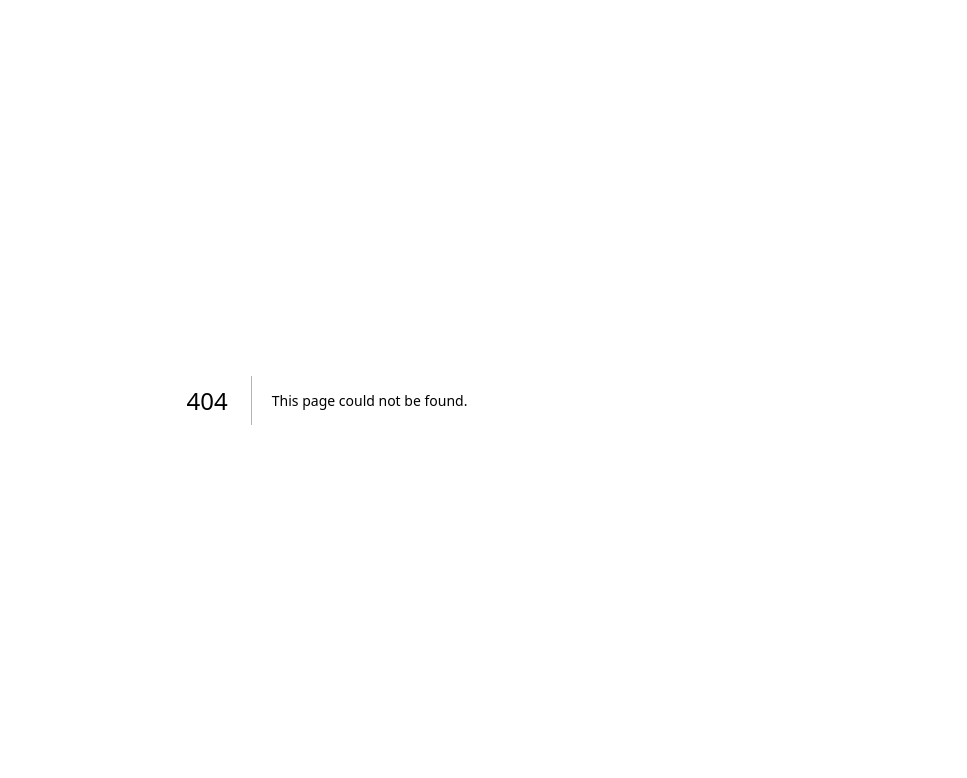
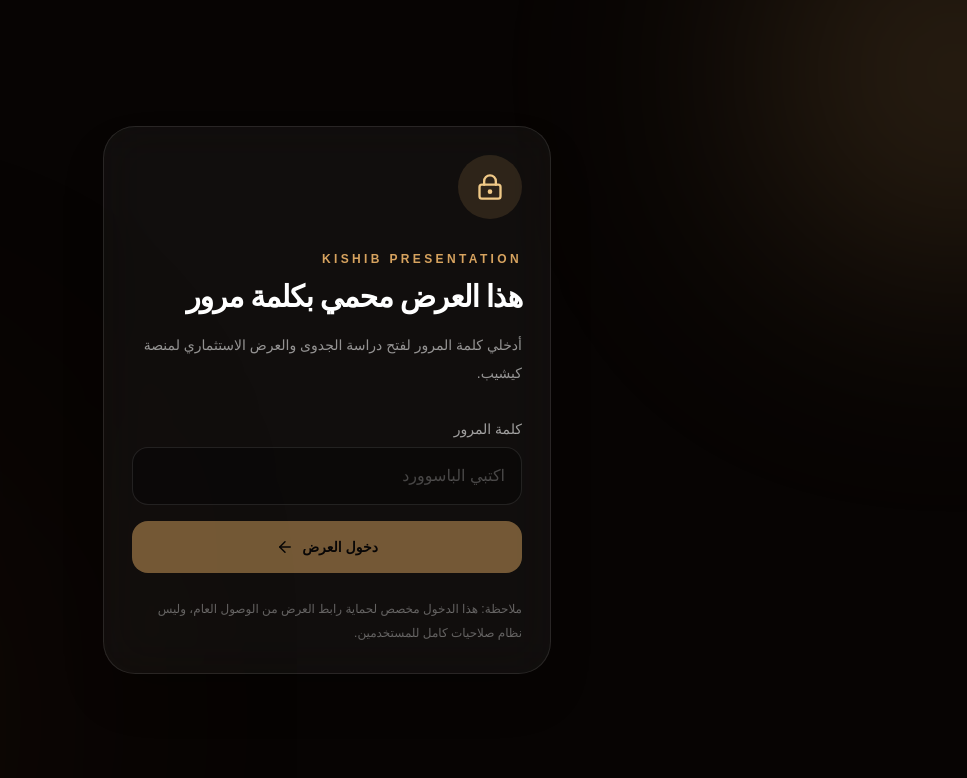
Before and after one commit to abaadaliraq/pre-casestudy, a Next.js app: page /login in a window 1280 px wide. Before the commit this address had no page. Shown: the top 778 px of the page, without its empty margins (313-1280 px from the left). Built offline with nearby package versions, Linux system fonts and the light colour scheme.

Commit message:
Add password protection to KISHIB presentation

```diff
--- /dev/null
+++ b/src/app/api/presentation-login/route.ts
@@ -0,0 +1,41 @@
+import { NextResponse } from "next/server";
+
+export async function POST(request: Request) {
+  try {
+    const body = await request.json();
+    const password = String(body.password || "");
+
+    const correctPassword = process.env.PRESENTATION_PASSWORD;
+
+    if (!correctPassword) {
+      return NextResponse.json(
+        { ok: false, message: "Password is not configured." },
+        { status: 500 }
+      );
+    }
+
+    if (password !== correctPassword) {
+      return NextResponse.json(
+        { ok: false, message: "Wrong password." },
+        { status: 401 }
+      );
+    }
+
+    const response = NextResponse.json({ ok: true });
+
+    response.cookies.set("kishib_presentation_access", "granted", {
+      httpOnly: true,
+      secure: process.env.NODE_ENV === "production",
+      sameSite: "lax",
+      path: "/",
+      maxAge: 60 * 60 * 8,
+    });
+
+    return response;
+  } catch {
+    return NextResponse.json(
+      { ok: false, message: "Invalid request." },
+      { status: 400 }
+    );
+  }
+}
--- /dev/null
+++ b/src/app/login/page.tsx
@@ -0,0 +1,111 @@
+"use client";
+
+import { FormEvent, useState } from "react";
+import { LockKeyhole, ArrowLeft } from "lucide-react";
+import { useRouter, useSearchParams } from "next/navigation";
+
+export default function LoginPage() {
+  const router = useRouter();
+  const searchParams = useSearchParams();
+
+  const from = searchParams.get("from") || "/";
+
+  const [password, setPassword] = useState("");
+  const [error, setError] = useState("");
+  const [loading, setLoading] = useState(false);
+
+  async function handleSubmit(event: FormEvent<HTMLFormElement>) {
+    event.preventDefault();
+
+    setError("");
+    setLoading(true);
+
+    try {
+      const response = await fetch("/api/presentation-login", {
+        method: "POST",
+        headers: {
+          "Content-Type": "application/json",
+        },
+        body: JSON.stringify({ password }),
+      });
+
+      if (!response.ok) {
+        setError("الباسوورد غير صحيح");
+        setLoading(false);
+        return;
+      }
+
+      router.replace(from);
+      router.refresh();
+    } catch {
+      setError("صار خطأ بالاتصال. جربي مرة ثانية.");
+      setLoading(false);
+    }
+  }
+
+  return (
+    <main
+      dir="rtl"
+      className="min-h-screen overflow-hidden bg-[#070403] px-5 py-10 text-white"
+    >
+      <div className="pointer-events-none fixed right-[-180px] top-[-120px] h-96 w-96 rounded-full bg-[#d7a35f]/20 blur-[130px]" />
+      <div className="pointer-events-none fixed left-[-220px] bottom-[-160px] h-[30rem] w-[30rem] rounded-full bg-[#3a1c0b]/40 blur-[150px]" />
+
+      <section className="relative mx-auto flex min-h-[calc(100vh-5rem)] max-w-5xl items-center justify-center">
+        <div className="w-full max-w-md rounded-[2rem] border border-white/10 bg-white/[0.045] p-7 shadow-2xl backdrop-blur-xl">
+          <div className="mb-8 flex h-16 w-16 items-center justify-center rounded-full bg-[#d7a35f]/15 text-[#f0c987]">
+            <LockKeyhole size={28} />
+          </div>
+
+          <p className="mb-3 text-xs font-semibold uppercase tracking-[0.28em] text-[#d7a35f]">
+            KISHIB PRESENTATION
+          </p>
+
+          <h1 className="text-3xl font-semibold tracking-[-0.04em] text-white">
+            هذا العرض محمي بكلمة مرور
+          </h1>
+
+          <p className="mt-4 text-sm leading-7 text-white/55">
+            أدخلي كلمة المرور لفتح دراسة الجدوى والعرض الاستثماري لمنصة كيشيب.
+          </p>
+
+          <form onSubmit={handleSubmit} className="mt-8 space-y-4">
+            <div>
+              <label className="mb-2 block text-sm font-medium text-white/60">
+                كلمة المرور
+              </label>
+
+              <input
+                type="password"
+                value={password}
+                onChange={(event) => setPassword(event.target.value)}
+                placeholder="اكتبي الباسوورد"
+                className="w-full rounded-2xl border border-white/10 bg-black/35 px-4 py-4 text-right text-white outline-none transition placeholder:text-white/25 focus:border-[#d7a35f]/60"
+              />
+            </div>
+
+            {error ? (
+              <p className="rounded-2xl border border-red-400/20 bg-red-500/10 px-4 py-3 text-sm text-red-200">
+                {error}
+              </p>
+            ) : null}
+
+            <button
+              type="submit"
+              disabled={loading || !password.trim()}
+              className="flex w-full items-center justify-center gap-2 rounded-2xl bg-[#d7a35f] px-5 py-4 text-sm font-bold text-black transition hover:bg-[#f0c987] disabled:cursor-not-allowed disabled:opacity-50"
+            >
+              {loading ? "جاري التحقق..." : "دخول العرض"}
+              <ArrowLeft size={18} />
+            </button>
+          </form>
+
+          <p className="mt-6 text-xs leading-6 text-white/35">
+            ملاحظة: هذا الدخول مخصص لحماية رابط العرض من الوصول العام، وليس
+            نظام صلاحيات كامل للمستخدمين.
+          </p>
+        </div>
+      </section>
+    </main>
+  );
+}
--- /dev/null
+++ b/src/middleware.ts
@@ -0,0 +1,34 @@
+import { NextRequest, NextResponse } from "next/server";
+
+const PUBLIC_FILE = /\.(.*)$/;
+
+export function middleware(request: NextRequest) {
+  const { pathname } = request.nextUrl;
+
+  const isPublicPath =
+    pathname === "/login" ||
+    pathname.startsWith("/api/presentation-login") ||
+    pathname.startsWith("/_next") ||
+    pathname.startsWith("/favicon") ||
+    pathname.startsWith("/images") ||
+    PUBLIC_FILE.test(pathname);
+
+  if (isPublicPath) {
+    return NextResponse.next();
+  }
+
+  const accessCookie = request.cookies.get("kishib_presentation_access")?.value;
+
+  if (accessCookie === "granted") {
+    return NextResponse.next();
+  }
+
+  const loginUrl = new URL("/login", request.url);
+  loginUrl.searchParams.set("from", pathname);
+
+  return NextResponse.redirect(loginUrl);
+}
+
+export const config = {
+  matcher: ["/((?!_next/static|_next/image|favicon.ico).*)"],
+};
```
